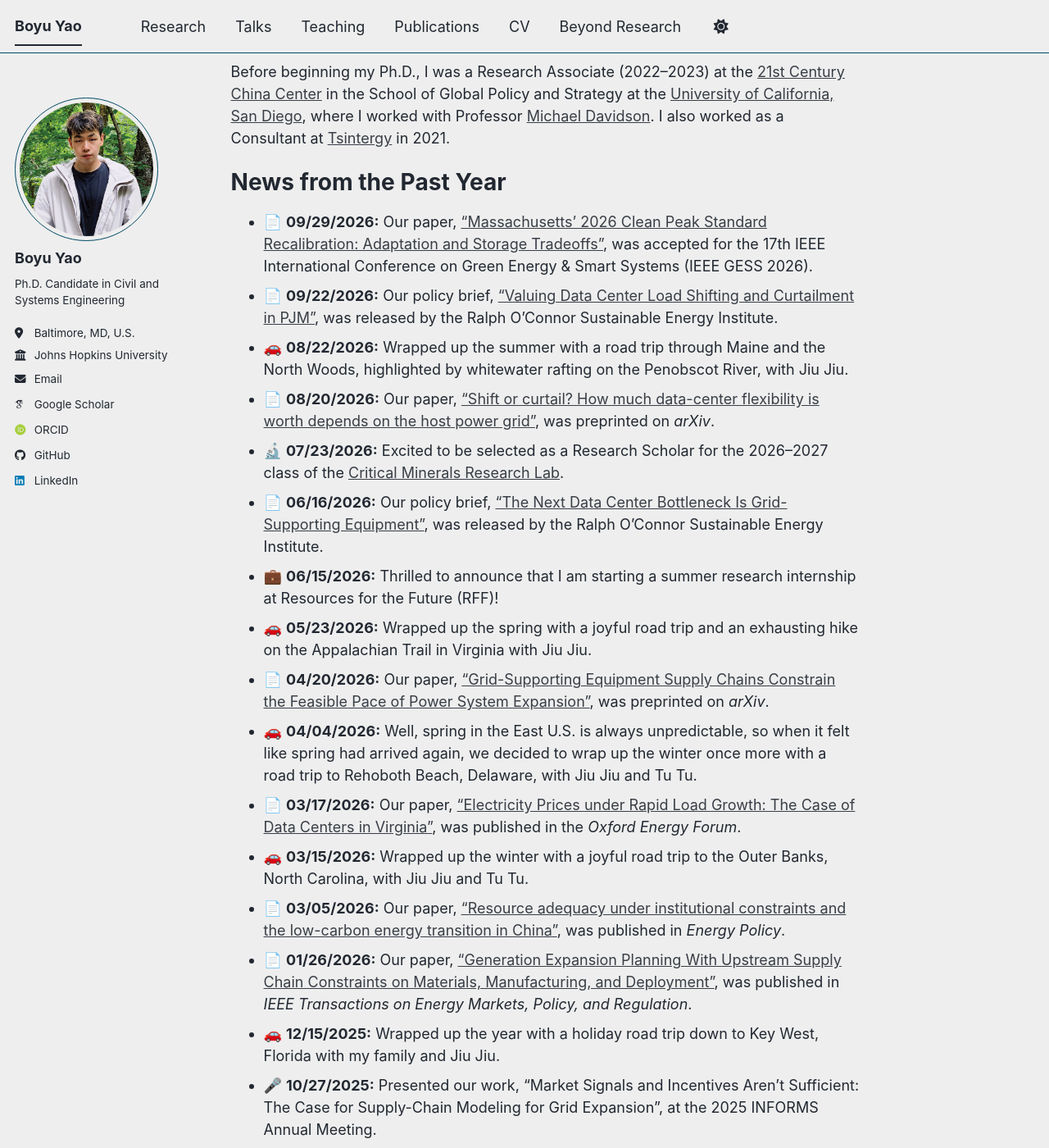
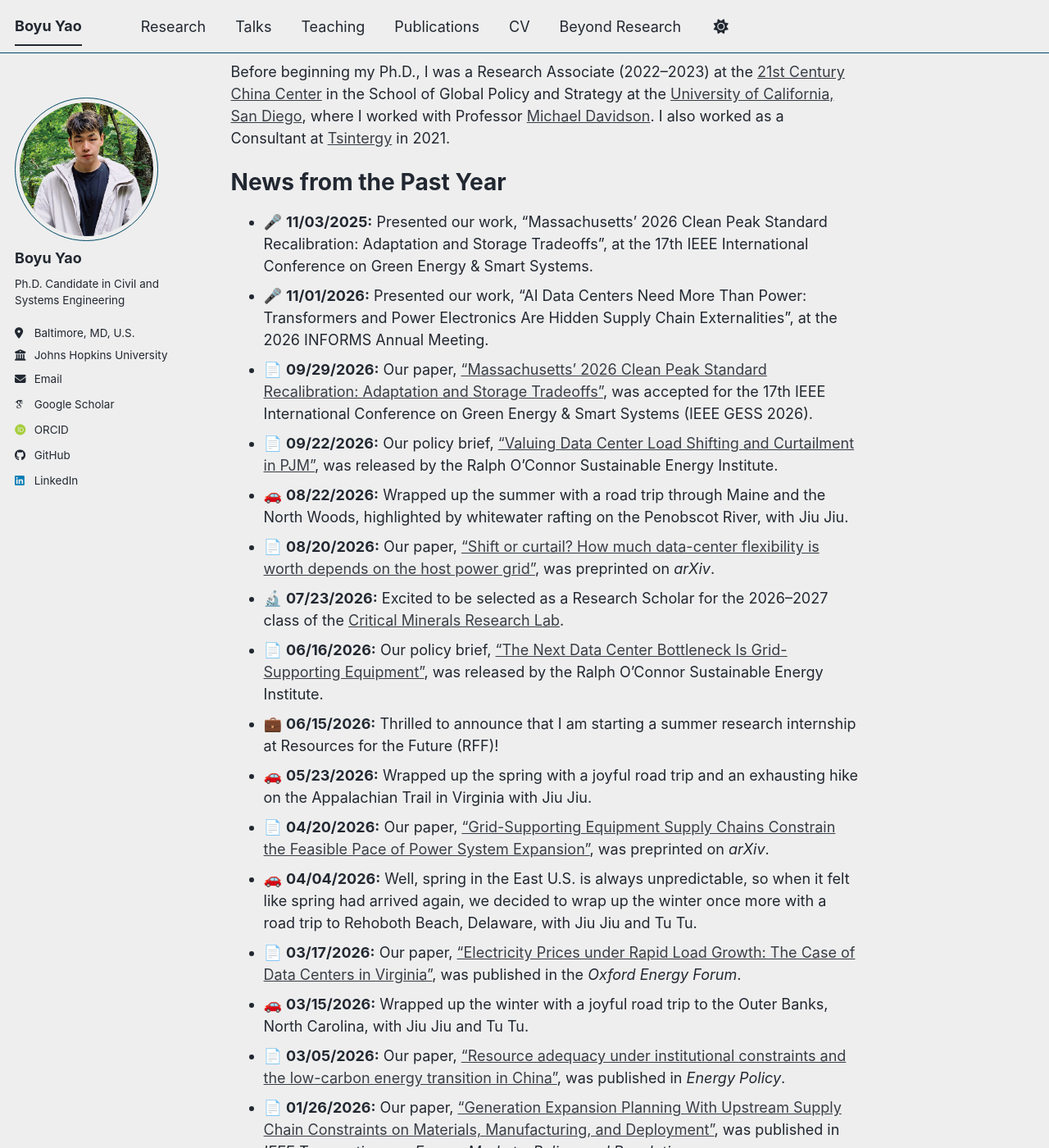
Before and after one commit to 3000dust/3000dust.github.io, a Jekyll site: the page built from _pages/about.md, in a window 1280 px wide and 1400 px high, scrolled down 597 px. Shown: the whole window at 82% size. Built offline with Jekyll 4.4.1, drawn with Linux system fonts in a browser that asks for light colours; some web fonts are replaced; a script bundle is joined from its source files by our own code; library files that are not in the unit come from our copies; some of the changed text lies outside the part shown.

Commit message:
Nov update

```diff
--- a/_pages/about.md
+++ b/_pages/about.md
@@ -19,6 +19,8 @@ Before beginning my Ph.D., I was a Research Associate (2022–2023) at the [21st
 
 News from the Past Year
 ======
+* 🎤 **11/03/2025:** Presented our work, "Massachusetts' 2026 Clean Peak Standard Recalibration: Adaptation and Storage Tradeoffs", at the 17th IEEE International Conference on Green Energy & Smart Systems.
+* 🎤 **11/01/2026:** Presented our work, "AI Data Centers Need More Than Power: Transformers and Power Electronics Are Hidden Supply Chain Externalities", at the 2026 INFORMS Annual Meeting.
 * 📄 **09/29/2026:** Our paper, ["Massachusetts' 2026 Clean Peak Standard Recalibration: Adaptation and Storage Tradeoffs"](https://arxiv.org/abs/2609.36468), was accepted for the 17th IEEE International Conference on Green Energy & Smart Systems (IEEE GESS 2026).
 * 📄 **09/22/2026:** Our policy brief, ["Valuing Data Center Load Shifting and Curtailment in PJM"](https://energyinstitute.jhu.edu/wp-content/uploads/2026/09/Valuing_Data_Center_Load_Shifting_and_Curtailment_in_PJM.pdf), was released by the Ralph O'Connor Sustainable Energy Institute.
 * 🚗 **08/22/2026:** Wrapped up the summer with a road trip through Maine and the North Woods, highlighted by whitewater rafting on the Penobscot River, with Jiu Jiu.
@@ -34,8 +36,8 @@ News from the Past Year
 * 📄 **03/05/2026:** Our paper, ["Resource adequacy under institutional constraints and the low-carbon energy transition in China"](https://www.sciencedirect.com/science/article/pii/S030142152600042X), was published in *Energy Policy*.
 * 📄 **01/26/2026:** Our paper, ["Generation Expansion Planning With Upstream Supply Chain Constraints on Materials, Manufacturing, and Deployment"](https://ieeexplore.ieee.org/abstract/document/11363418), was published in *IEEE Transactions on Energy Markets, Policy, and Regulation*.
 * 🚗 **12/15/2025:** Wrapped up the year with a holiday road trip down to Key West, Florida with my family and Jiu Jiu.
-* 🎤 **10/27/2025:** Presented our work, "Market Signals and Incentives Aren’t Sufficient: The Case for Supply-Chain Modeling for Grid Expansion", at the 2025 INFORMS Annual Meeting.
-* 🚗 **10/25/2025:** Wrapped up the summer with a joyful road trip to Atlanta, Georgia, also for the INFORMS Annual Meeting, with Jiu Jiu.
+<!-- * 🎤 **10/27/2025:** Presented our work, "Market Signals and Incentives Aren’t Sufficient: The Case for Supply-Chain Modeling for Grid Expansion", at the 2025 INFORMS Annual Meeting.
+* 🚗 **10/25/2025:** Wrapped up the summer with a joyful road trip to Atlanta, Georgia, also for the INFORMS Annual Meeting, with Jiu Jiu. -->
 <!-- * 📄 **09/30/2025:** Our paper, ["Understanding supply chain constraints for the US clean energy transition"](https://www.nature.com/articles/s44406-025-00009-1), was published in *npj Clean Energy*. -->
 <!-- * 🎤 **07/27/2025:** Presented our work, ["A Decision Framework for Clean Energy Supply Chain Optimization"](https://ieeexplore.ieee.org/abstract/document/11225354), at the 2025 IEEE PES General Meeting. -->
 <!-- * 🚗 **05/25/2025:** Wrapped up the spring with a joyful road trip to New River Gorge National Park, West Virginia, with Jiu Jiu and Tu Tu. -->
```
Also changed, not shown: _pages/talks.md (+4 -0 lines), 4 other files.
